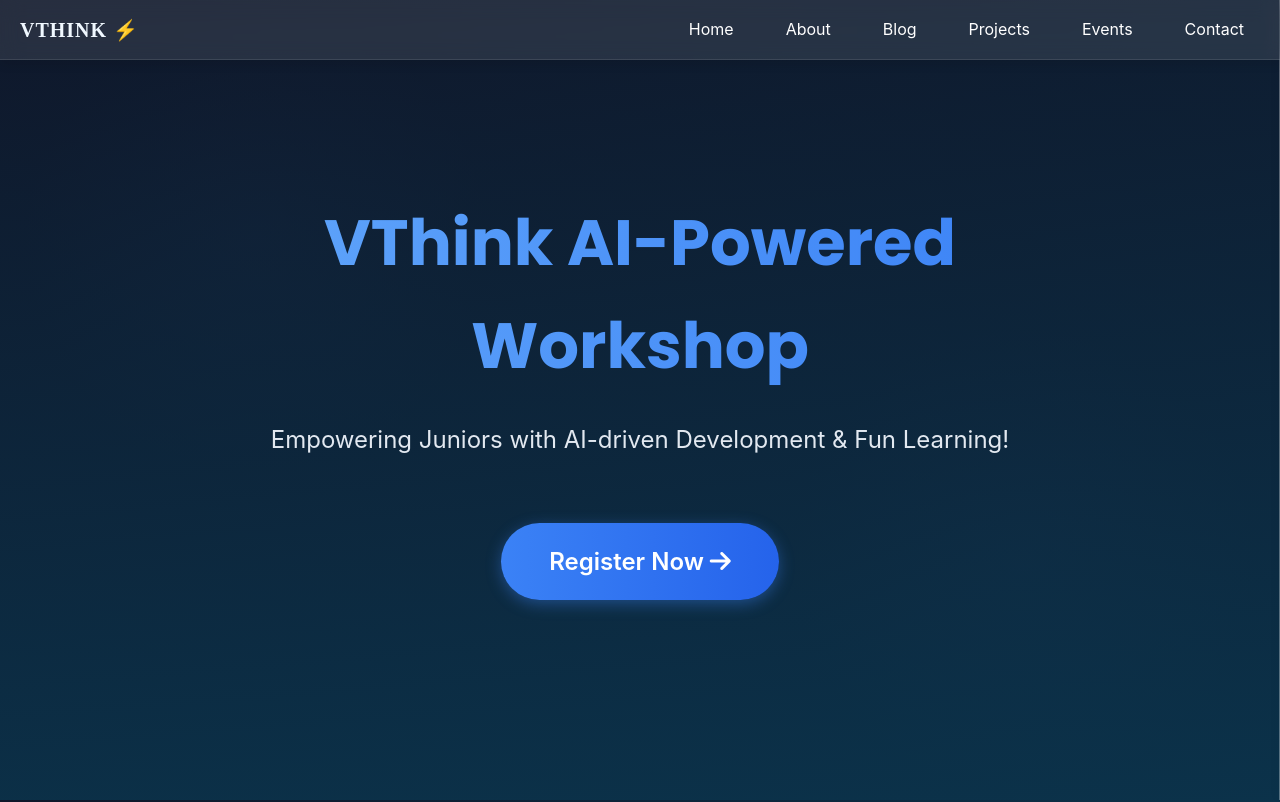
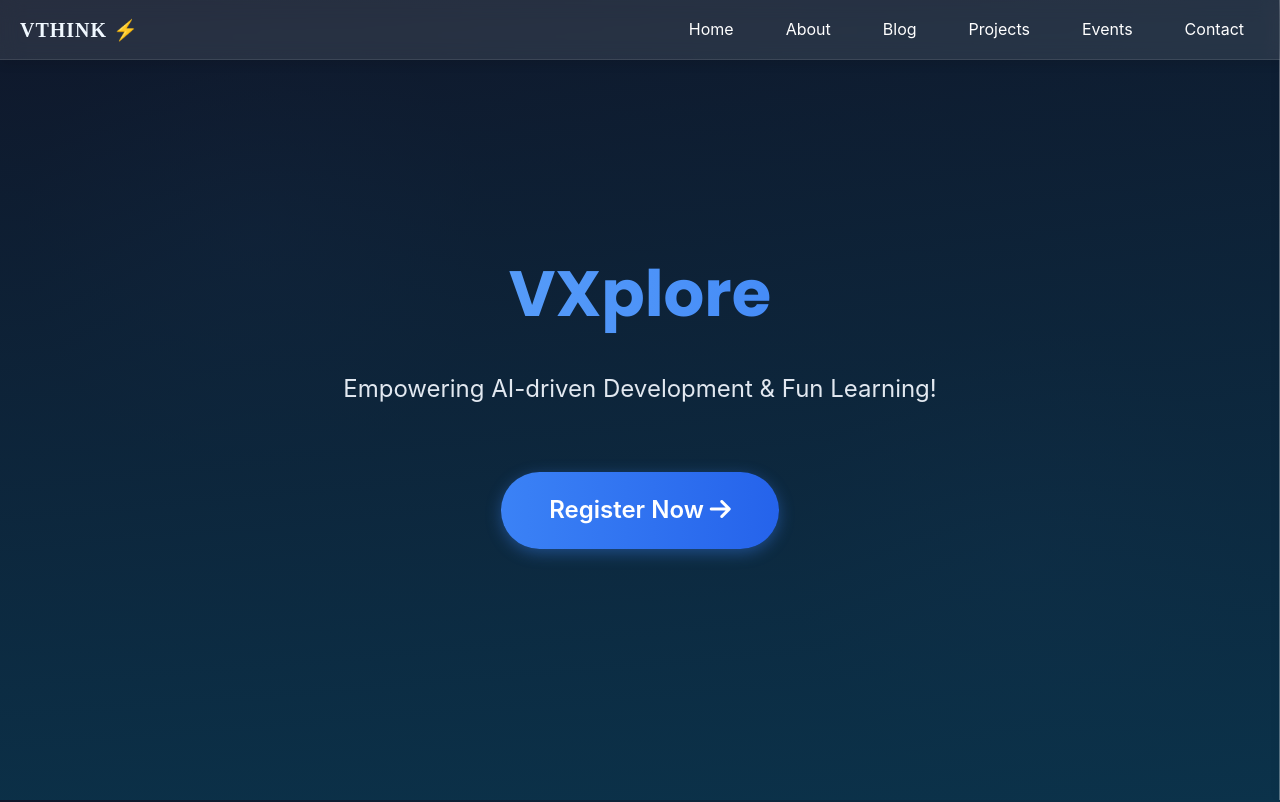
Before and after one commit to Nagatej07/VThinKbbc, a plain HTML site: page vxplore.html in a window 1280 px wide. Shown: the top 802 px of the page. Drawn offline with Linux system fonts and the light colour scheme.

Commit message:
Update vxplore.html

```diff
--- a/vxplore.html
+++ b/vxplore.html
@@ -357,8 +357,8 @@
     <!-- Header Section -->
     <header id="home">
         <div class="header-content">
-            <h1 class="header-title">VThink AI-Powered Workshop</h1>
-            <p class="header-subtitle">Empowering Juniors with AI-driven Development & Fun Learning!</p>
+            <h1 class="header-title">VXplore</h1>
+            <p class="header-subtitle">Empowering  AI-driven Development & Fun Learning!</p>
             <a href="https://forms.gle/JNaHFHyJvsakqJ5w9" class="register-btn">Register Now <i class="fas fa-arrow-right"></i></a>
         </div>
     </header>
```
